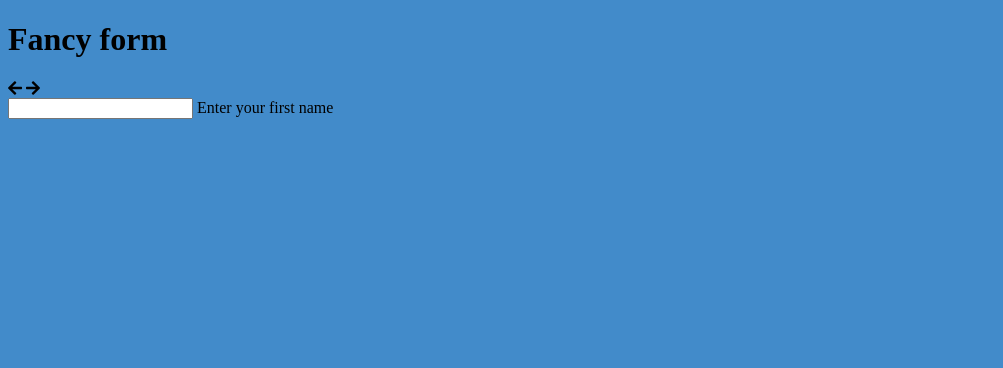
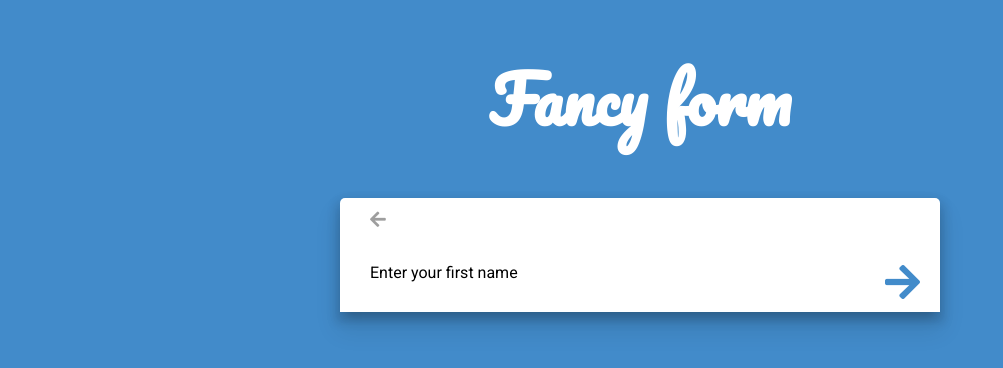
Before and after one commit to siberio2000/fancy_form, a website: page index.html in a window 1280 px wide. Shown: the whole page, without its empty margins (0-1003 px from the left). Drawn offline with Linux system fonts and the light colour scheme.

Commit message:
CSS stuff

```diff
--- a/scss/main.scss
+++ b/scss/main.scss
@@ -1,5 +1,94 @@
+@import url("https://fonts.googleapis.com/css?family=Pacifico|Roboto");
+
 $primary: #428bca;
+$secondary: lighten($primary, 30%);
+$light: #9e9e9e;
 
 body {
     background: $primary;
+    font-family: 'Roboto', sans-serif;
+    margin: 0;
 }
+
+h1.logo {
+    color: #ffffff;
+    font-family: 'Pacifico', cursive;
+    font-size: 4em;
+}
+
+#container {
+    height: 100vh;
+    display: flex;
+    flex-direction: column;
+    justify-content: top;
+    align-items: center;
+}
+
+#form-box {
+    background: #fff;
+    position: relative;
+    width: 600px;
+    border-top-right-radius: 5px;
+    border-top-left-radius: 5px;
+    box-shadow: 0 16px 24px 2px rgba(0, 0, 0, 0.1),
+      0 6px 10px 5px rgba(0, 0, 0, 0.1), 0 8px 10px -5px rgba(0, 0, 0, 0.2);
+    transition: transform 0.1s ease-in-out;
+}
+
+#form-box.close {
+    width: 0;
+    padding: 0;
+    overflow: hidden;
+    transition: 0.8s ease-in-out;
+    box-shadow: 0 16px 24px 2px rgba(0, 0, 0, 0);
+}
+
+#next-btn {
+    position: absolute;
+    right: 20px;
+    bottom: 10px;
+    font-size: 40px;
+    color: $primary;
+    float: right;
+    cursor: pointer;
+    z-index: 2;
+
+    &:hover {
+      color: $secondary;
+    }
+}
+
+#prev-btn {
+    position: absolute;
+    font-size: 18px;
+    left: 30px;
+    top: 12px;
+    z-index: 2;
+    color: $light;
+    float: right;
+    cursor: pointer;
+
+    &:hover {
+      color: $secondary;
+    }
+}
+
+#input-group {
+    position: relative;
+    padding: 30px 20px 20px 20px;
+    margin: 10px 60px 10px 10px;
+    opacity: 1;
+    transition: opacity 0.3s ease-in-out;
+
+    input {
+      position: relative;
+      width: 100%;
+      border: none;
+      font-size: 20px;
+      font-weight: bold;
+      outline: 0;
+      background: transparent;
+      box-shadow: none;
+      color: #000000;
+    }
+}
```
Also changed, not shown: css/main.css.
